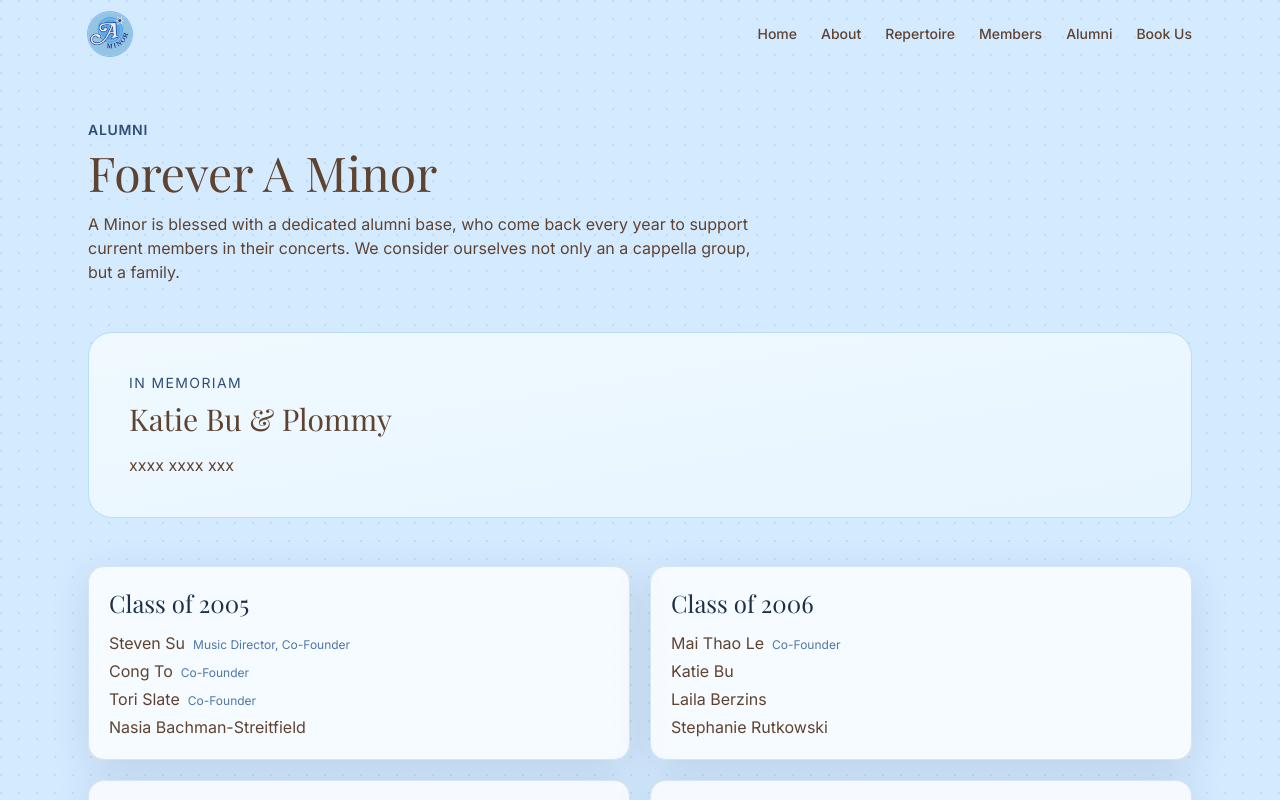
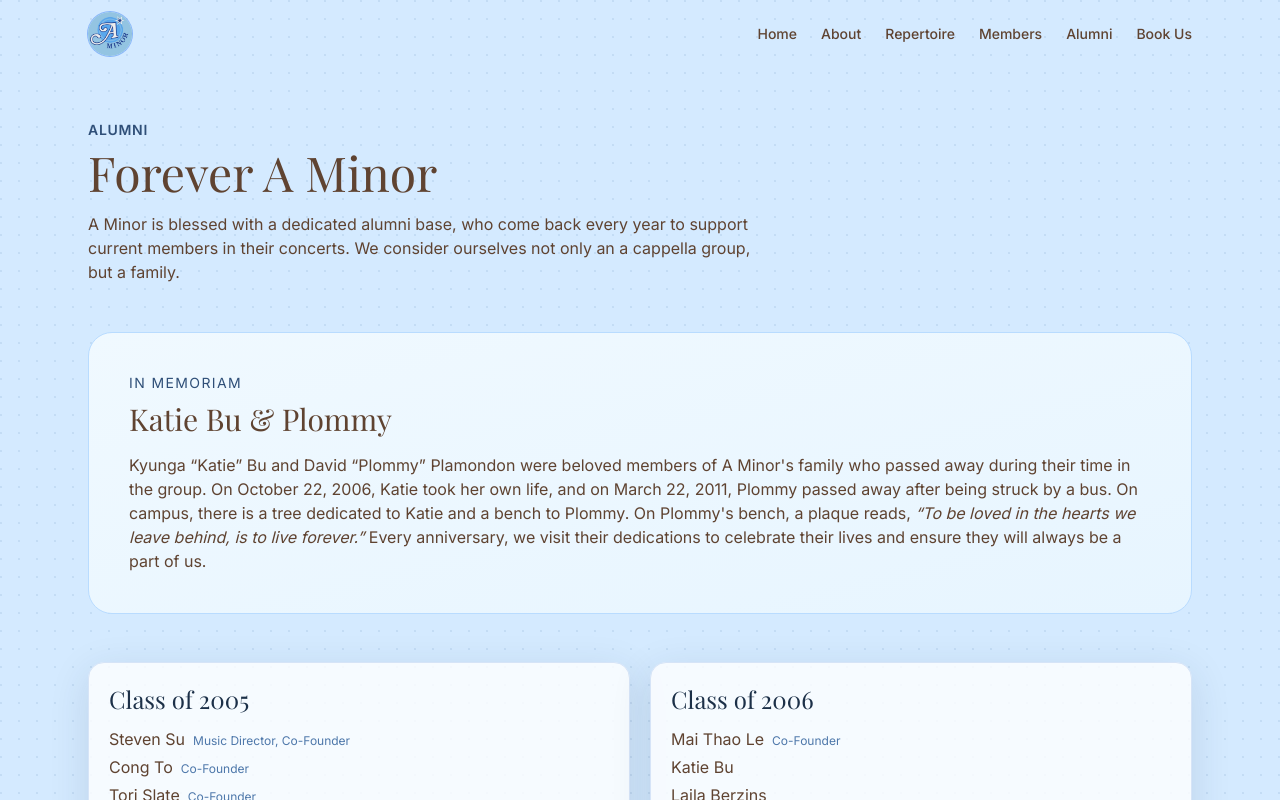
Before and after one commit to IshayuR/A-Minor-Website, a Next.js app: page /alumni in a window 1280 px wide. Shown: the top 800 px of the page. Built offline with nearby package versions, Linux system fonts and the light colour scheme; a web font is replaced by a local one.

Commit message:
add blurb for katie bu and plommy

```diff
--- a/app/alumni/page.tsx
+++ b/app/alumni/page.tsx
@@ -12,7 +12,9 @@ export default function AlumniPage() {
       <SectionWrapper className="rounded-3xl border border-sky-300 bg-gradient-to-br from-sky-50 to-sky-100 p-7 md:p-10">
         <p className="text-sm uppercase tracking-widest text-denim-700">In Memoriam</p>
         <h2 className="mt-2 text-3xl text-cocoa-700">Katie Bu & Plommy</h2>
-        <p className="mt-4 max-w-3xl text-cocoa-700">xxxx xxxx xxx</p>
+        <p className="mt-4 text-cocoa-700">
+          Kyunga &ldquo;Katie&rdquo; Bu and David &ldquo;Plommy&rdquo; Plamondon were beloved members of A Minor&apos;s family who passed away during their time in the group. On October 22, 2006, Katie took her own life, and on March 22, 2011, Plommy passed away after being struck by a bus. On campus, there is a tree dedicated to Katie and a bench to Plommy. On Plommy&apos;s bench, a plaque reads, <em>&ldquo;To be loved in the hearts we leave behind, is to live forever.&rdquo;</em> Every anniversary, we visit their dedications to celebrate their lives and ensure they will always be a part of us.
+        </p>
       </SectionWrapper>
       <SectionWrapper className="grid gap-5 md:grid-cols-2">
         {Object.entries(alumniByYear).map(([year, alumni]) => (
```
